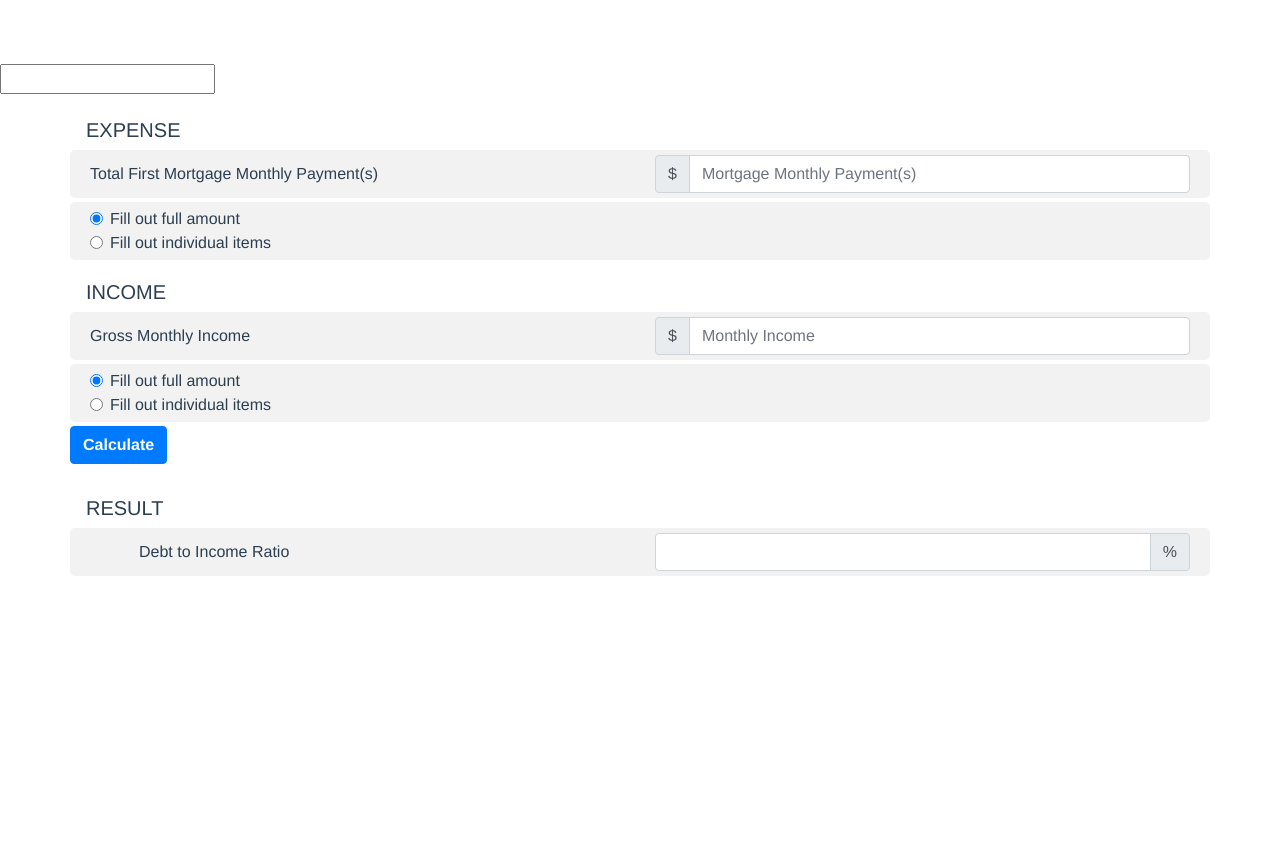
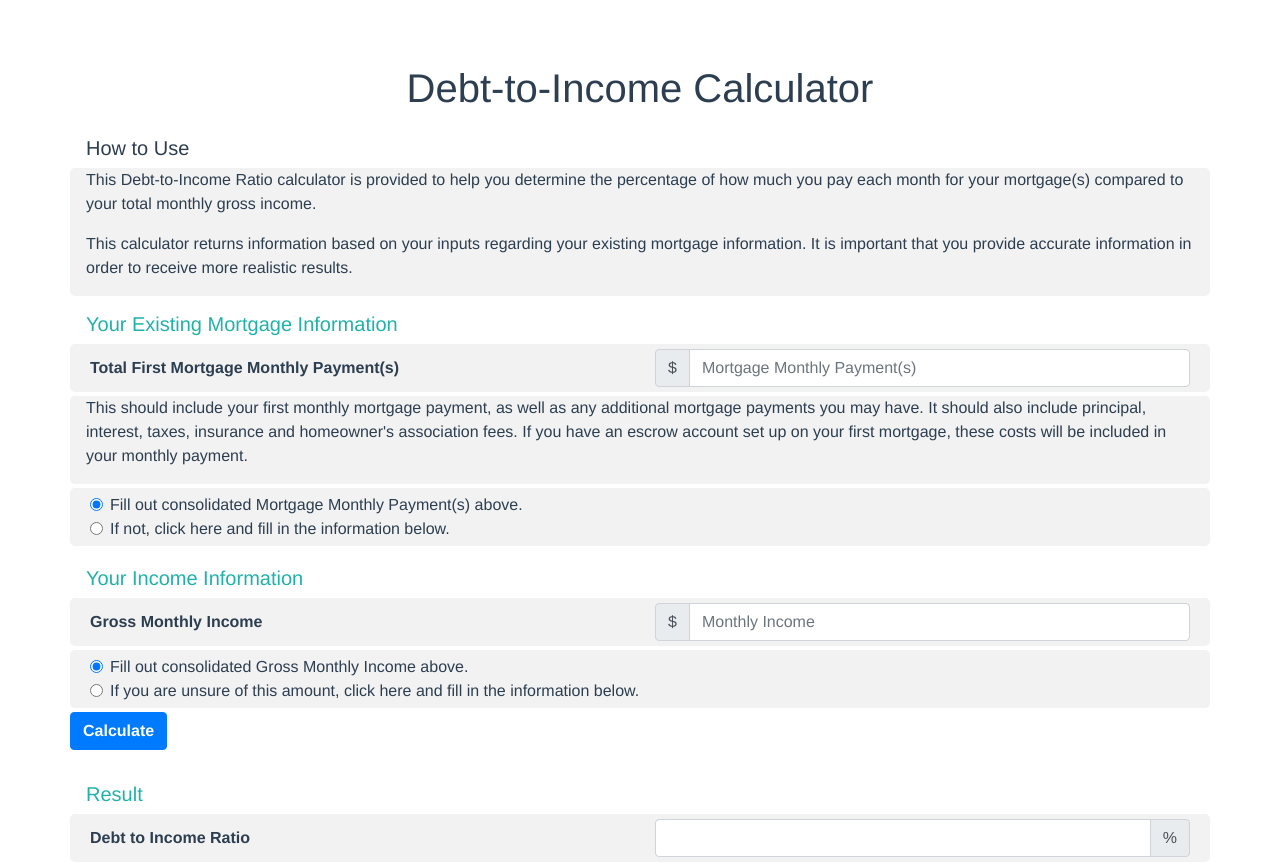
Before and after one commit to malhan-niazi/debt-to-income-calc, a Vue app: page / in a window 1280 px wide. Before the commit the page ends 800 px from the top, so only its background shows below. Built offline with nearby package versions, Linux system fonts and the light colour scheme.

Commit message:
added some more styling to match the calculator in live

```diff
--- a/src/App.vue
+++ b/src/App.vue
@@ -1,7 +1,6 @@
 <template>
   <div id="app">
-    <input type="text" v-model="msg" />
-    <DebtIncomeRatioCalc :msg="msg" />
+    <DebtIncomeRatioCalc msg="Debt-to-Income Calculator" />
   </div>
 </template>
 
@@ -12,11 +11,6 @@ export default {
   name: "app",
   components: {
     DebtIncomeRatioCalc
-  },
-  data() {
-    return {
-      msg: ""
-    };
   }
 };
 </script>
--- a/src/components/DebtIncomeRatioCalc.vue
+++ b/src/components/DebtIncomeRatioCalc.vue
@@ -10,12 +10,25 @@
       </div>
       <div class="row">
         <div class="col">
+          <div class="row">
+            <div class="col">
+              <div class="row padding-label">
+                <h5>
+                  <span class>How to Use</span>
+                </h5>
+              </div>
+              <div class="row padding-p background--gray">
+                <p>This Debt-to-Income Ratio calculator is provided to help you determine the percentage of how much you pay each month for your mortgage(s) compared to your total monthly gross income.</p>
+                <p>This calculator returns information based on your inputs regarding your existing mortgage information. It is important that you provide accurate information in order to receive more realistic results.</p>
+              </div>
+            </div>
+          </div>
           <form action>
             <div class="row">
               <div class="col">
-                <div class="row padding-label">
+                <div class="row padding-label color-blue font-weight-bold">
                   <h5>
-                    <span class>EXPENSE</span>
+                    <span class>Your Existing Mortgage Information</span>
                   </h5>
                 </div>
               </div>
@@ -23,7 +36,7 @@
             <div class="form-group row background--gray padding margin-bottom">
               <label
                 for="expense1"
-                class="col-sm-6 padding-right-none col-form-label"
+                class="col-sm-6 padding-right-none col-form-label font-weight-bold"
               >Total First Mortgage Monthly Payment(s)</label>
               <div class="col-sm-6 padding-right-none">
                 <div class="input-group">
@@ -44,6 +57,9 @@
                 </div>
               </div>
             </div>
+            <div class="row padding-p background--gray margin-bottom">
+              <p>This should include your first monthly mortgage payment, as well as any additional mortgage payments you may have. It should also include principal, interest, taxes, insurance and homeowner's association fees. If you have an escrow account set up on your first mortgage, these costs will be included in your monthly payment.</p>
+            </div>
             <div class="form-group row background--gray padding margin-bottom">
               <div class="col-sm-10">
                 <div class="form-check">
@@ -55,7 +71,10 @@
                     v-bind:value="false"
                     checked
                   />
-                  <label class="form-check-label" for="expenseRadio1">Fill out full amount</label>
+                  <label
+                    class="form-check-label"
+                    for="expenseRadio1"
+                  >Fill out consolidated Mortgage Monthly Payment(s) above.</label>
                 </div>
                 <div class="form-check">
                   <input
@@ -65,7 +84,10 @@
                     v-model="expense.checked"
                     v-bind:value="true"
                   />
-                  <label class="form-check-label" for="expenseRadio1">Fill out individual items</label>
+                  <label
+                    class="form-check-label"
+                    for="expenseRadio1"
+                  >If not, click here and fill in the information below.</label>
                 </div>
               </div>
             </div>
@@ -73,7 +95,7 @@
               <div class="form-group row background--gray padding margin-bottom">
                 <label
                   for="expense2"
-                  class="col-sm-6 padding-right-none col-form-label padding-left"
+                  class="col-sm-6 padding-right-none col-form-label padding-left font-weight-bold"
                 >Monthly Payment</label>
                 <div class="col-sm-6 padding-right-none">
                   <div class="input-group">
@@ -96,7 +118,7 @@
               <div class="form-group row background--gray padding margin-bottom">
                 <label
                   for="expense3"
-                  class="col-sm-6 padding-right-none col-form-label padding-left"
+                  class="col-sm-6 padding-right-none col-form-label padding-left font-weight-bold"
                 >Annual Property Taxes</label>
                 <div class="col-sm-6 padding-right-none">
                   <div class="input-group">
@@ -119,7 +141,7 @@
               <div class="form-group row background--gray padding margin-bottom">
                 <label
                   for="expense4"
-                  class="col-sm-6 padding-right-none col-form-label padding-left"
+                  class="col-sm-6 padding-right-none col-form-label padding-left font-weight-bold"
                 >Annual Property Insurance</label>
                 <div class="col-sm-6 padding-right-none">
                   <div class="input-group">
@@ -142,7 +164,7 @@
               <div class="form-group row background--gray padding margin-bottom">
                 <label
                   for="expense5"
-                  class="col-sm-6 padding-right-none col-form-label padding-left"
+                  class="col-sm-6 padding-right-none col-form-label padding-left font-weight-bold"
                 >Annual Home Owner's Association Fees</label>
                 <div class="col-sm-6 padding-right-none">
                   <div class="input-group">
@@ -165,9 +187,9 @@
             </div>
             <div class="row">
               <div class="col">
-                <div class="row padding-label">
+                <div class="row padding-label color-blue font-weight-bold">
                   <h5>
-                    <span class>INCOME</span>
+                    <span class>Your Income Information</span>
                   </h5>
                 </div>
               </div>
@@ -175,7 +197,7 @@
             <div class="form-group row background--gray padding margin-bottom">
               <label
                 for="income1"
-                class="col-sm-6 padding-right-none col-form-label"
+                class="col-sm-6 padding-right-none col-form-label font-weight-bold"
               >Gross Monthly Income</label>
               <div class="col-sm-6 padding-right-none">
                 <div class="input-group">
@@ -207,7 +229,10 @@
                     v-bind:value="false"
                     checked
                   />
-                  <label class="form-check-label" for="incomeRadio1">Fill out full amount</label>
+                  <label
+                    class="form-check-label"
+                    for="incomeRadio1"
+                  >Fill out consolidated Gross Monthly Income above.</label>
                 </div>
                 <div class="form-check">
                   <input
@@ -217,7 +242,10 @@
                     v-model="income.checked"
                     v-bind:value="true"
                   />
-                  <label class="form-check-label" for="incomeRadio2">Fill out individual items</label>
+                  <label
+                    class="form-check-label"
+                    for="incomeRadio2"
+                  >If you are unsure of this amount, click here and fill in the information below.</label>
                 </div>
               </div>
             </div>
@@ -225,7 +253,7 @@
               <div class="form-group row background--gray padding margin-bottom">
                 <label
                   for="income2"
-                  class="col-sm-6 padding-right-none col-form-label padding-left"
+                  class="col-sm-6 padding-right-none col-form-label padding-left font-weight-bold"
                 >Annual Salary</label>
                 <div class="col-sm-6 padding-right-none">
                   <div class="input-group">
@@ -248,7 +276,7 @@
               <div class="form-group row background--gray padding margin-bottom">
                 <label
                   for="income3"
-                  class="col-sm-6 padding-right-none col-form-label padding-left"
+                  class="col-sm-6 padding-right-none col-form-label padding-left font-weight-bold"
                 >Spouse or Partner's Annual Salary</label>
                 <div class="col-sm-6 padding-right-none">
                   <div class="input-group">
@@ -271,7 +299,7 @@
               <div class="form-group row background--gray padding margin-bottom">
                 <label
                   for="income4"
-                  class="col-sm-6 padding-right-none col-form-label padding-left"
+                  class="col-sm-6 padding-right-none col-form-label padding-left font-weight-bold"
                 >Other Annual Income</label>
                 <div class="col-sm-6 padding-right-none">
                   <div class="input-group">
@@ -302,9 +330,9 @@
           </form>
           <div class="row">
             <div class="col">
-              <div class="row padding-label">
+              <div class="row padding-label color-blue">
                 <h5>
-                  <span class>RESULT</span>
+                  <span class>Result</span>
                 </h5>
               </div>
             </div>
@@ -312,7 +340,7 @@
           <div class="form-group row background--gray padding margin-bottom">
             <label
               for="income4"
-              class="col-sm-6 padding-right-none col-form-label padding-left"
+              class="col-sm-6 padding-right-none col-form-label font-weight-bold"
             >Debt to Income Ratio</label>
             <div class="col-sm-6 padding-right-none">
               <div class="input-group">
@@ -471,11 +499,17 @@ export default {
 .margin-bottom {
   margin-bottom: 0.25rem;
 }
+.color-blue {
+  color: lightseagreen;
+}
 .padding {
   padding: 5px;
 }
 .padding-label {
   padding: 1rem 5px 0px 1rem;
+}
+.padding-p {
+  padding: 0px 1rem 0px 1rem;
 }
 .padding-button {
   padding: 0px 5px 0px 5px;
```
